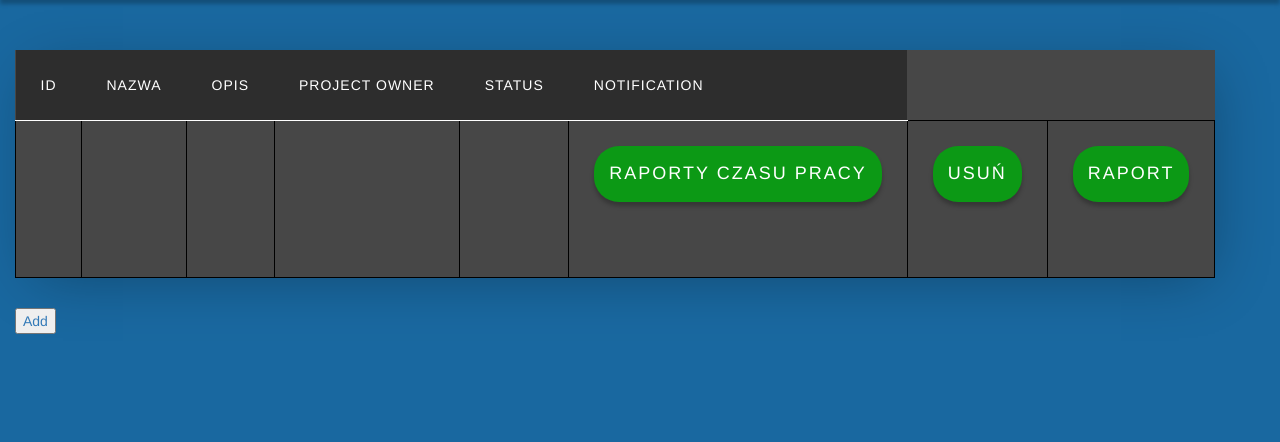
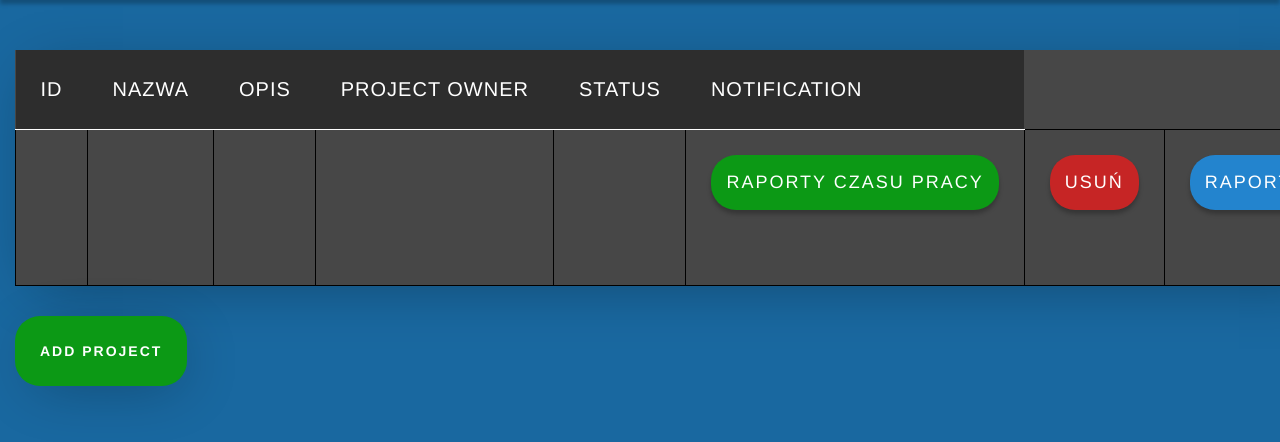
Before and after one commit to Mateusz1kar/BillTeamV02, a Django app: page /polls/ProjectList/ in a window 1280 px wide. Shown: the part 73-515 px from the top of the page. Run offline with Django 3.2, Linux system fonts and the light colour scheme; some libraries are stand-ins or nearby versions.

Commit message:
some styling

```diff
--- a/templates/polls/ProjectList.html
+++ b/templates/polls/ProjectList.html
@@ -30,13 +30,13 @@
             <form action="{% url 'polls:projectDel' %}" method="post">
             {% csrf_token %}
                  <input type="number" id="idDel" name="idDel" style="display: none" value="{{ p.idProject }}">
-                <input type="submit" value="Usuń">
+                <input class="delete-project" type="submit" value="Usuń">
             </form></td>
          <td>
             <form action="{% url 'polls:raportProject' %}" method="post">
             {% csrf_token %}
                  <input type="number" id="idP" name="idP" style="display: none" value="{{ p.idProject }}">
-                <input type="submit" value="Raport">
+                <input class="raport-project" type="submit" value="Raport">
             </form></td>
              </tr>
     {% endfor %}
@@ -46,5 +46,5 @@
 {% endif %}
 </table>
 
-<a class="navbar-link" href="{% url 'polls:AddProjectAdmin' %}"><button>Add</button></a>
+<a class="navbar-link" href="{% url 'polls:AddProjectAdmin' %}"><button class="add-project">Add project</button></a>
 {% endblock %}
--- a/templates/polls/base.html
+++ b/templates/polls/base.html
@@ -178,7 +178,7 @@
         background: #fff;
         color: #000;
     }
-    select[name="projectOwner"]{
+    select[name="projectOwner"], select#id_owner{
         background: #565656;
         border-radius: 15px;
         padding: 16px;
@@ -202,6 +202,41 @@
         width: 20px;
         height: 20px;
         cursor: pointer;
+    }
+    button.show-person{
+        padding: 10px;
+        color: black;
+        border-radius: 5px;
+        font-weight: 500;
+    }
+    button.add-person{
+        background: #0c9915;
+        border: none;
+        padding: 15px;
+        color: #fff;
+        letter-spacing: 2px;
+        text-transform: uppercase;
+        box-shadow: 6px 10px 58px -13px rgba(0,0,0,0.32);
+    }
+    table{
+        font-size: 20px;
+    }
+    input.raport-project{
+        background: #2384ce;
+    }
+    input.delete-project{
+        background: #c62525;
+    }
+    button.add-project{
+        background: #0c9915;
+        border: none;
+        padding: 25px;
+        color: #fff;
+        letter-spacing: 2px;
+        box-shadow: 6px 10px 58px -13px rgba(0,0,0,0.32);
+        border-radius: 25px;
+        text-transform: uppercase;
+        font-weight: 700;
     }
 </style>
 </head>
--- a/templates/polls/person.html
+++ b/templates/polls/person.html
@@ -21,13 +21,13 @@
          <td>{{ p.user.username }}</td>
          <td>{{ p.position }}</td>
          <td>{{ p.admin }}</td>
-        <td><a href="{% url 'polls:detailPerson'  p.id %}"><button value="Wyswietl">Wyswietl</button> </a></td></tr>
+        <td><a href="{% url 'polls:detailPerson'  p.id %}"><button class="show-person" value="Wyswietl">Wyswietl</button> </a></td></tr>
     {% endfor %}
 
 {% else %}
     <p>No polls are available.</p>
 {% endif %}
 </table>
-<a href="{% url 'polls:register' %}" ><button>Dodaj</button></a>
+<a href="{% url 'polls:register' %}" ><button class="add-person">Dodaj</button></a>
 
 {% endblock %}
--- a/templates/polls/register.html
+++ b/templates/polls/register.html
@@ -6,7 +6,7 @@
       {% if registered %}
         <h1>Rejestracja udana</h1>
       {% else %}
-        <h1>Zarejestruj</h1>
+        <h1>Zarejestruj pracownika</h1>
         <h3>Wypełnij formualarz</h3>
 <form enctype="multipart/form-data" action="{% url 'polls:register' %}" method="POST">
           {% csrf_token %}
```
Also changed, not shown: db.sqlite3.
